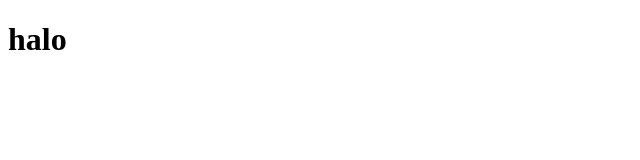
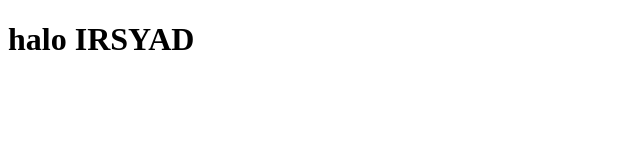
Before and after one commit to NFTPROJECTOTAN/webnftproject, a plain HTML site: page index2.html in a window 1280 px wide. Shown: the whole page, without its empty margins (0-640 px from the left). Drawn offline with Linux system fonts and the light colour scheme.

Commit message:
menambahkan tulisan di index 2 by wahyu

```diff
--- a/index2.html
+++ b/index2.html
@@ -7,6 +7,6 @@
     <title>webnft</title>
 </head>
 <body>
-    <h1>halo</h1>
+    <h1>halo IRSYAD</h1>
 </body>
 </html>
```
